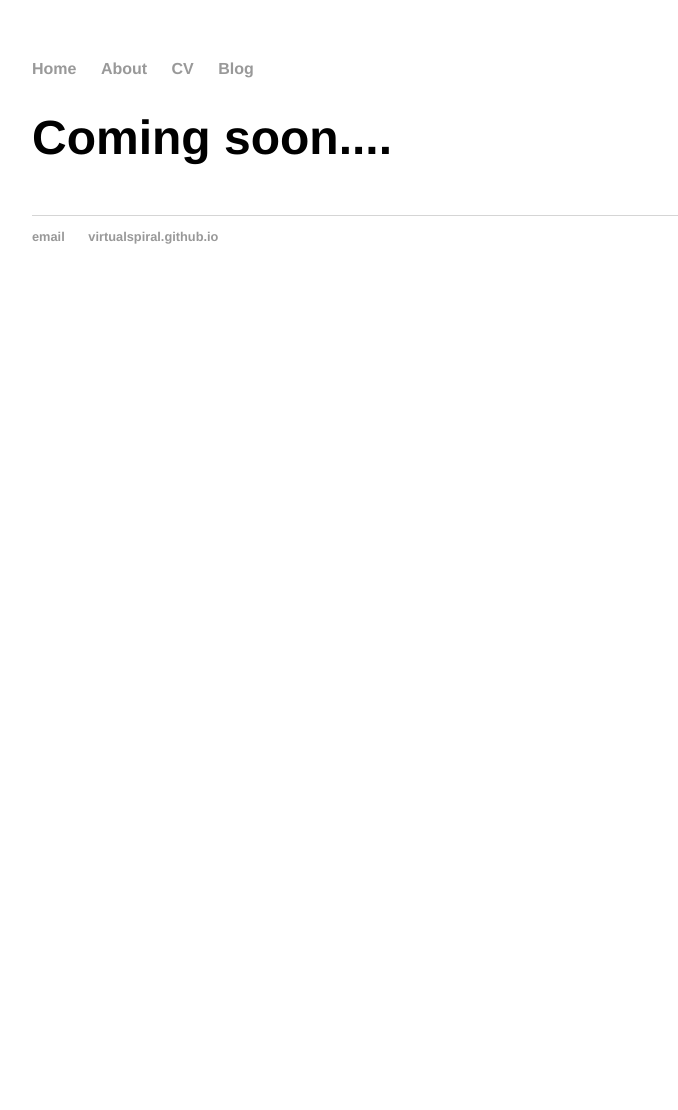
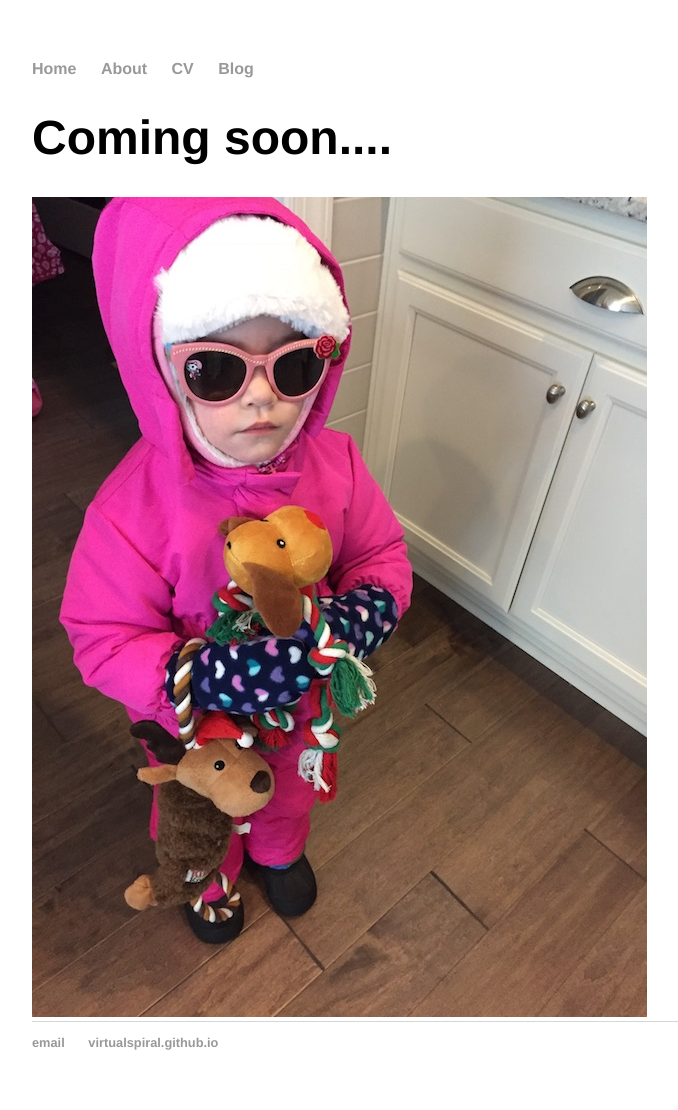
Before and after one commit to virtualspiral/virtualspiral.github.io, a Jekyll site: the page built from about/index.html, in a window 1280 px wide. Shown: the whole page, without its empty margins (160-838 px from the left). Built offline with Jekyll 4.4.1, drawn with Linux system fonts in a browser that asks for light colours; before the commit the page ends 900 px from its top, so only the background shows below that.

Commit message:
Update index.html

```diff
--- a/about/index.html
+++ b/about/index.html
@@ -4,5 +4,5 @@ title: VirtualSpiral
 ---
 <div class="blurb">
 	<h1>Coming soon....</h1>
-	<img src="images/img.jpg" alt="">
+	<img src="/images/img.jpg" alt="">
 </div><!-- /.blurb -->
```
